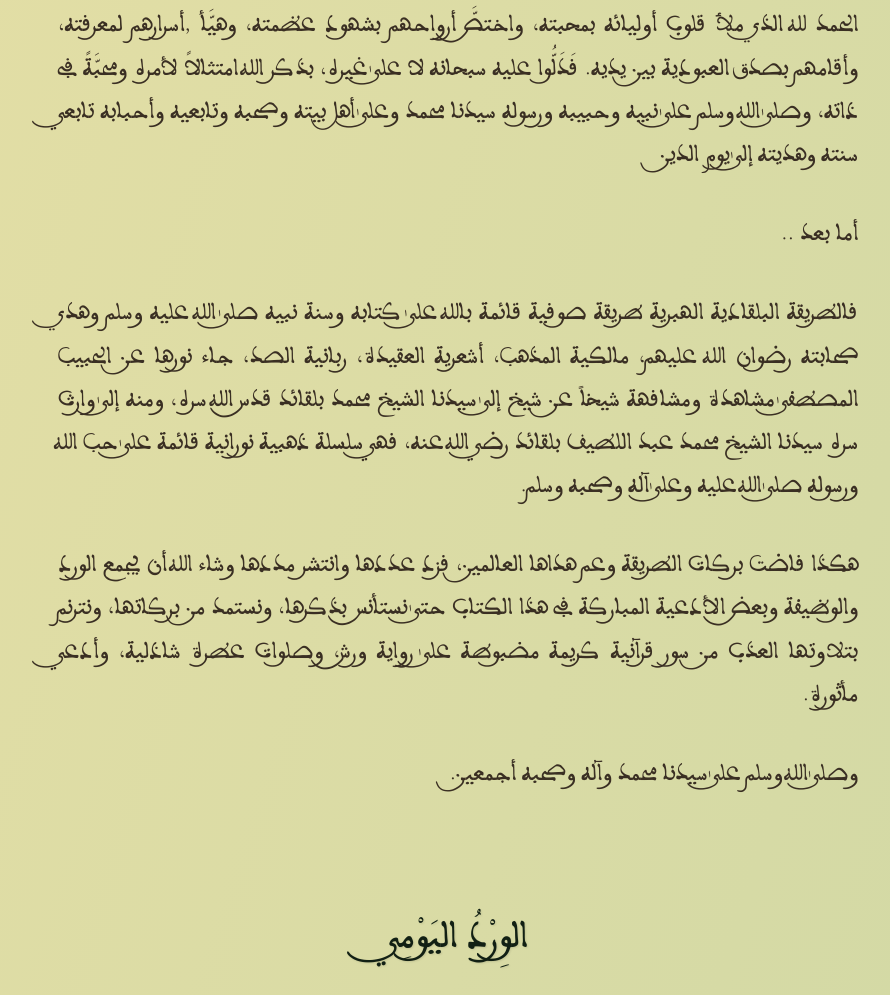
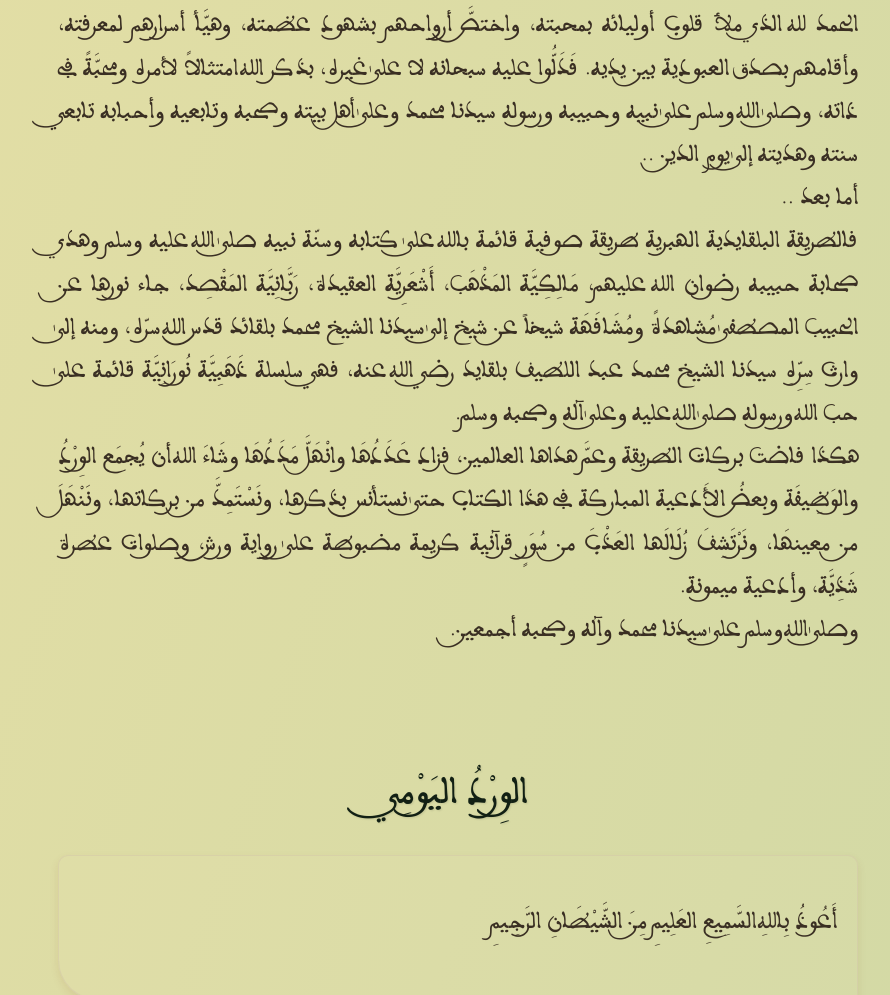
Before and after one commit to mednordz/wird, a plain HTML site: page index.html in a window 1280 px wide. Shown: the part 616-1611 px from the top of the page, without its empty margins (182-1072 px from the left). Drawn offline with Linux system fonts and the light colour scheme; a web font is replaced by a local one.

Commit message:
ajustement mokadima sur html

```diff
--- a/index.html
+++ b/index.html
@@ -23,32 +23,12 @@
     <section id="introduction">
         <h2>مقدمة</h2>
         <p>
+            الحمد لله الذي ملأ قلوب أوليائه بمحبته، واختصَّ أرواحهم بشهود عظمته، وهيَّأ أسرارهم لمعرفته، وأقامهم بصدق العبودية بين يديه. فَدَلُّوا عليه سبحانه لا على غيره، بذكر الله امتثالاً لأمره ومحبَّةً في ذاته، وصلى الله وسلم على نبيه وحبيبه ورسوله سيدنا محمد وعلى أهل بيته وصحبه وتابعيه وأحبابه تابعي سنته وهديته إلى يوم الدين ..
+            <br>أما بعد ..
+            <br>   فالطريقة البلقايدية الهبرية طريقة صوفية قائمة بالله على كتابه وسنّة نبيه صلى الله عليه وسلم وهدي صحابة حبيبه رضوان الله عليهم، مَالِكِيَّة المَذْهَب، أَشْعَرِيَّة العقيدة، رَبَّانِيَّة المَقْصِد، جاء نورها عن الحبيب المصطفى مُشاهدةً ومُشَافَهَة شيخاً عن شيخ إلى سيدنا الشيخ محمد بلقائد قدس الله سرّه، ومنه إلى وارث سِرِّهِ سيدنا الشيخ محمد عبد اللطيف بلقايد رضي الله عنه، فهي سلسلة ذَهَبِيَّة نُورَانِيَّة قائمة على حب الله ورسوله صلى الله عليه وعلى آله وصحبه وسلم.
+            <br>   هكذا فاضت بركات الطريقة وعمَّ هداها العالمين، فزاد عَدَدُهَا وانْهَلَّ مَدَدُهَا وشَاءَ الله أن يُجمَع الوِرْدُ والوَظِيفَة وبعضُ الأَدعية المباركة في هذا الكتاب حتى نستأنس بذكرها، ونَسْتَمِدَّ من بركاتها، ونَنْهَلَ من معينهَا، ونَرْتَشِفَ زُلَالَها العَذْبَ من سُوَرٍ قرآنية كريمة مضبوطة على رواية ورش، وصلوات عطرة شَذِيَّة، وأدعية ميمونة.
+            <br>وصلى الله وسلم على سيدنا محمد وآله وصحبه أجمعين.
 
-              الحمد لله الذي ملأ قلوب أوليائه بمحبته، واختصَّ أرواحهم بشهود عظمته، وهيَّأ
-              ,أسرارهم لمعرفته، وأقامهم بصدق العبودية بين يديه. فَدَلُّوا عليه سبحانه لا على غيره،
-              بذكر الله امتثالاً لأمره ومحبَّةً في ذاته، وصلى الله وسلم على نبيه وحبيبه
-               ورسوله سيدنا محمد وعلى أهل بيته وصحبه وتابعيه وأحبابه تابعي سنته وهديته إلى يوم الدين
-        </p>
-        <p>
-            أما بعد ..
-        </p>
-        <p>
-            فالطريقة البلقادية الهبرية طريقة صوفية قائمة بالله على كتابه وسنة نبيه صلى
-            الله عليه وسلم وهدي صحابته رضوان الله عليهم، مالكية المذهب، أشعرية
-            العقيدة، ربانية الصد، جاء نورها عن الحبيب المصطفى مشاهدة ومشافهة
-            شيخاً عن شيخ إلى سيدنا الشيخ محمد بلقائد قدس الله سره، ومنه إلى وارث سره
-            سيدنا الشيخ محمد عبد اللطيف بلقائد رضي الله عنه، فهي سلسلة ذهبية
-            نورانية قائمة على حب الله ورسوله صلى الله عليه وعلى آله وصحبه وسلم.
-        </p>
-        <p>
-            هكذا فاضت بركات الطريقة وعم هداها العالمين، فزد عددها وانتشر مددها
-            وشاء الله أن يجمع الورد والوظيفة وبعض الأدعية المباركة في هذا الكتاب
-            حتى نستأنس بذكرها، ونستمد من بركاتها، ونترنم بتلاوتها
-            العذب من سور قرآنية كريمة مضبوطة على رواية ورش، وصلوات
-            عطرة شاذلية، وأدعي مأثورة.
-        </p>
-        <p>
-            وصلى الله وسلم على سيدنا محمد وآله وصحبه أجمعين.
         </p>
     </section>
 
```
Also changed, not shown: 1 other file.
